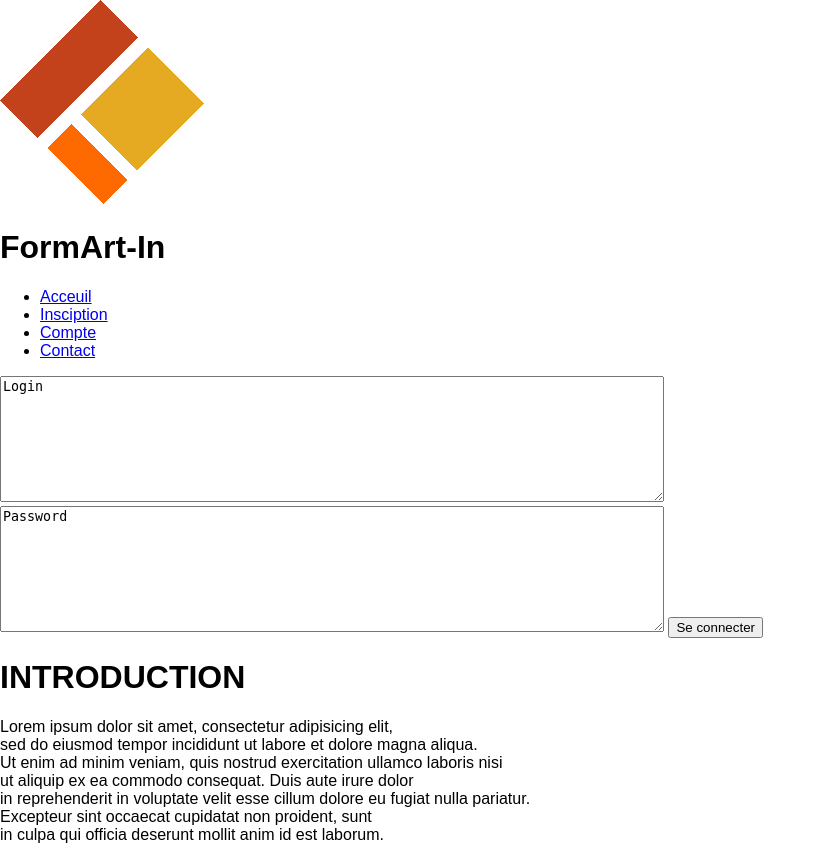
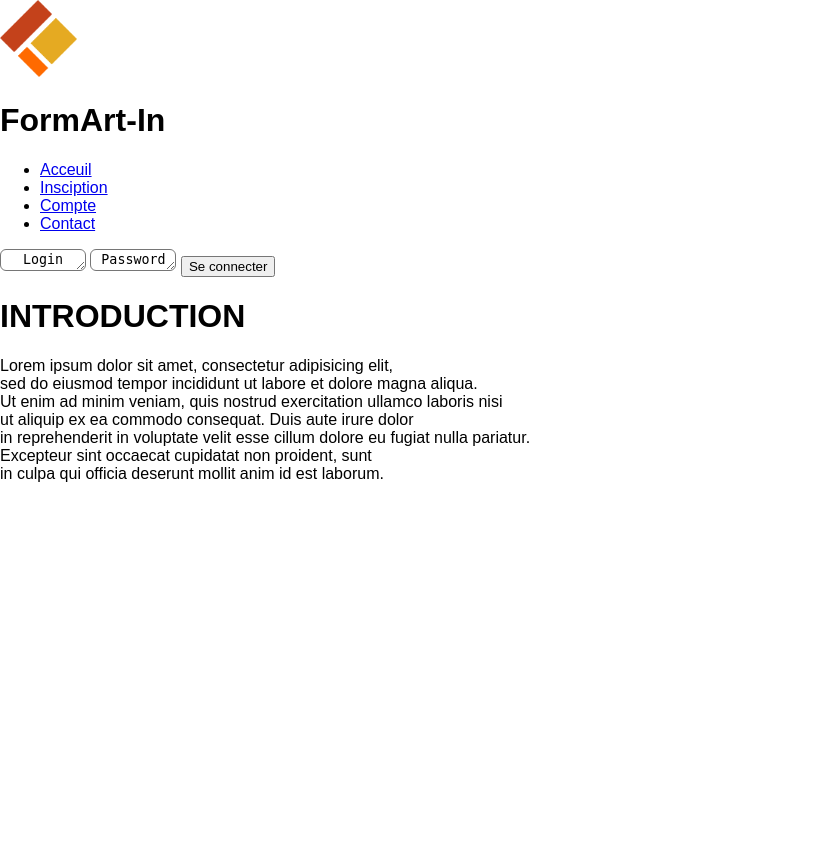
Before and after one commit to ThomasCarrillo/TP-NEVOT, a PHP site: page / in a window 1280 px wide. Shown: the whole page, without its empty margins (0-826 px from the left). After the commit the page ends 482 px from the top, so only its background shows below. Run offline with PHP 8.4, Linux system fonts and the light colour scheme.

Commit message:
Update master.css

```diff
--- a/master.css
+++ b/master.css
@@ -11,3 +11,17 @@ body
   font-family: sans-serif;
   color: #000;
 }
+
+.logo
+{
+  width: 6%;
+  height: 6%;
+}
+
+textarea
+{
+  width: 80px;
+  height: 16px;
+  text-align: center;
+  border-radius: 6px;
+}
```
